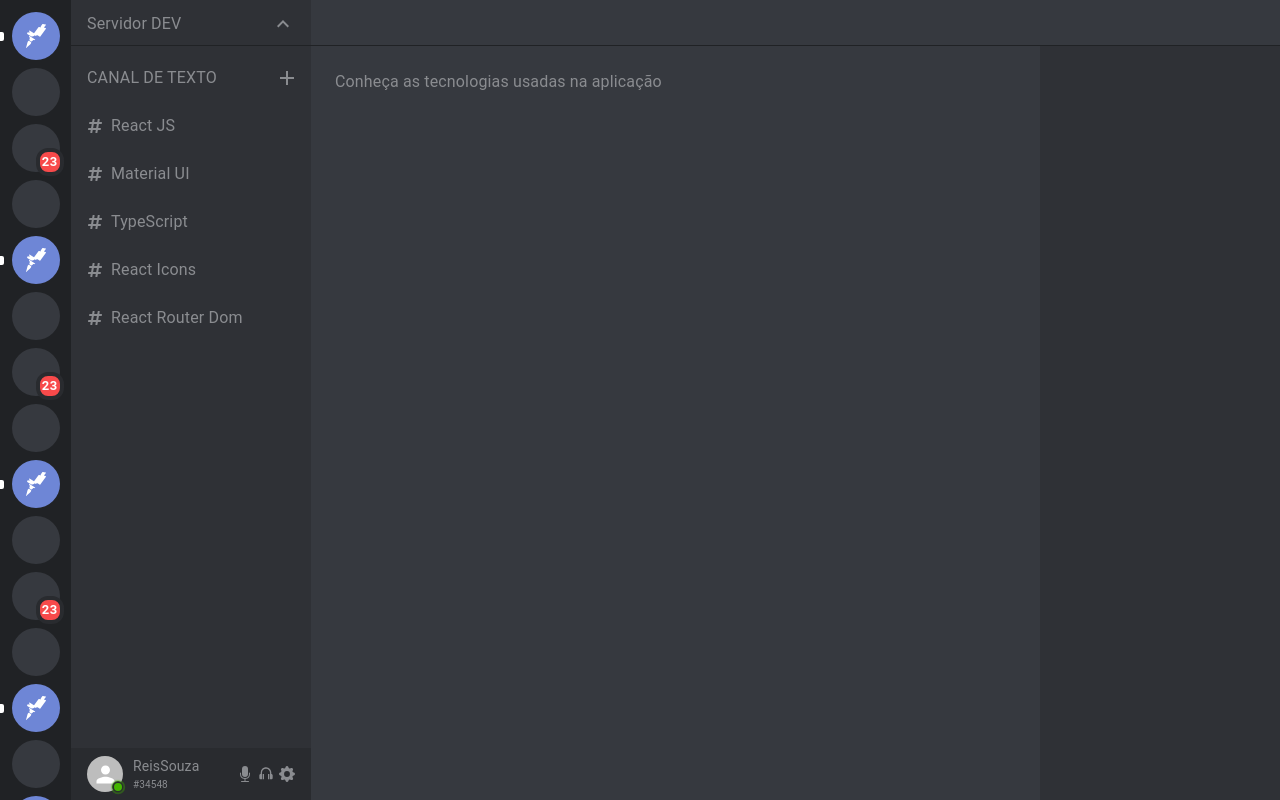
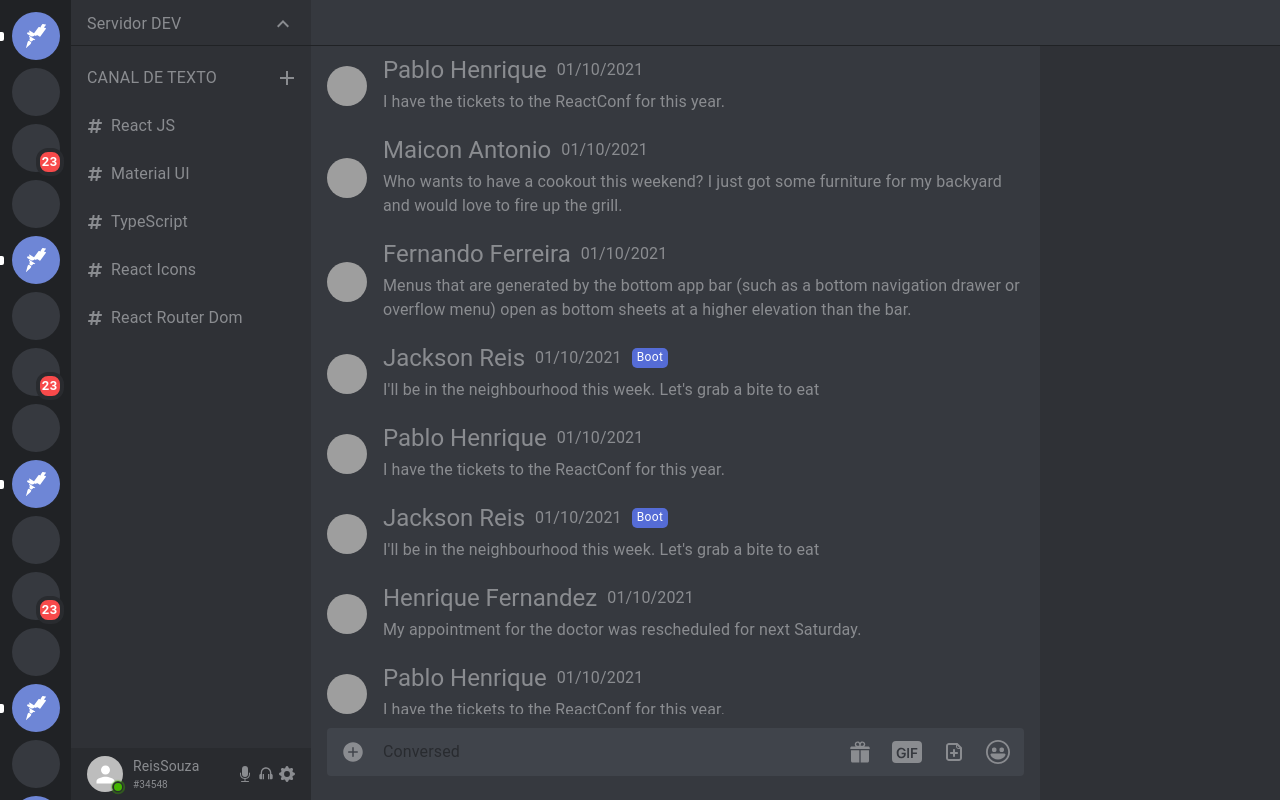
Before and after one commit to michaelmccracken90/Clone-Discord-React-Mui-TS, a React (Create React App) app: page / in a window 1280 px wide. Built offline with nearby package versions, Linux system fonts and the light colour scheme; grey boxes are pictures that could not be loaded.

Commit message:
Adicionando funcionando Boot, e atualizando menssage

```diff
--- a/src/App.tsx
+++ b/src/App.tsx
@@ -1,6 +1,5 @@
 // Import React
 import React from 'react';
-
 // Importando Routes
 import Routes from './Routes/Index';
 
@@ -9,6 +8,7 @@ function App() {
   // HTML
   return (
     <Routes/>
+    // <Test/>
   );
 }
 // Exportando Component
--- a/src/Component/ChatServer/Index.tsx
+++ b/src/Component/ChatServer/Index.tsx
@@ -1,34 +1,19 @@
 // Import React
 import * as React from 'react';
 // Material UI
-import { Box, Grid,  Typography } from '@mui/material';
+import Message from './Message/Index'
+import { Box, Grid, } from '@mui/material';
 // Import Context of state application
 import { AuthContext } from '../../Context';
 // Import Context of Theme application
 import theme from '../../Styles/Theme';
-// import Input from '@mui/material/Input';
-// import { makeStyles } from '@mui/styles';
-// Types of component
+
 interface TabPanelProps {
   children?: React.ReactNode;
   index: number;
   value: number;
 }
-// const useStyles = makeStyles({
-//   input:{
-//     border:'none',
-//     '&::after, &::before,':{
-//       border:'none',
-//       content: {
-//         display:'none'
-//       }
-//     },
-//     '&:hover':{
-//       border:'none'
-//     }
-//   }
-//   });
-// Componenet Interno
+
 function TabPanel(props: TabPanelProps) {
   // Estanciando props para reutilizar
   const {
@@ -48,8 +33,8 @@ function TabPanel(props: TabPanelProps) {
       {...other}
     >
       {selectedIndex === index ? (
-        <Box sx={{ p: 3 }}>
-          <Typography>{children}</Typography>
+        <Box sx={{   position:'relative'}}>
+          {children}
         </Box>
       ) : (<div>teste</div>)}
     </div>
@@ -72,6 +57,7 @@ export default function ChatServe() {
         display: 'flex',
         flexDirection: 'column',
         color: theme.text.primary,
+        padding:0
       }}
     >
       <Box sx={{
@@ -89,24 +75,25 @@ export default function ChatServe() {
           height: 'calc(100vh - 46px)',
         }}
         >
-          <TabPanel value={value} index={0}>
-            Conheça as tecnologias usadas na aplicação
+          <TabPanel value={value} index={0}  >
+            <Message />
+
             {/* <Input type="text"  className={classes.input} /> */}
           </TabPanel>
           <TabPanel value={value} index={1}>
-            React
+          <Message />
           </TabPanel>
           <TabPanel value={value} index={2}>
-            Material Ui
+          <Message  />
           </TabPanel>
           <TabPanel value={value} index={3}>
-            TypeScript
+          <Message />
           </TabPanel>
           <TabPanel value={value} index={4}>
-            React Icons
+          <Message />
           </TabPanel>
           <TabPanel value={value} index={5}>
-            React Router Dom
+          <Message />
           </TabPanel>
 
         </Box>
--- /dev/null
+++ b/src/Component/ChatServer/Message/Boot/Index.tsx
@@ -0,0 +1,49 @@
+// Import Img Logo
+import Logo from '../../../Assets/logo.svg'
+
+// Import React
+import * as React from 'react';
+
+// Import Material UI Styles
+import { makeStyles } from '@mui/styles';
+import theme from '../../../../Styles/Theme'
+// Import Component Material UI Bottom
+import Typography, { TypographyProps } from '@mui/material/Typography';
+
+// Tipando as propriedades que o componente recebera
+interface Props {
+  selected?: Boolean;
+
+}
+
+// Estilo do component
+//  para manter a estilização organizada, entra apenas dois niveis dentro de cada escopo,
+const useStyles = makeStyles({
+  root:{
+    height: '20px',
+    backgroundColor:theme.palette.primary.main,
+    padding:'0 5px',
+    justifyContent:'center',
+    alignItems: 'center',
+    marginLeft:'10px',
+    borderRadius:'5px',
+    color:'#fff',
+
+    display: (props: Props) =>
+      props.selected  ? 'flex' : 'none'
+  }
+
+
+});
+
+// Cria se entao um component novo, reutilizando o button component do material ui,
+// Aonde esse component receber a props criada e as props do componenet do material UI
+export default function ButtonServices(props: Props & Omit<TypographyProps, keyof Props>) {
+  // Estancio todas as proprias dentro de uma unica constante, e passo essa props pro useStyles
+  const { selected, ...other } = props;
+  const classes = useStyles(props);
+  // Return então um button, com estilo criado, e todos estilos ja definidos pelo  material ui com ...other
+  // HTML
+  return <Typography variant='caption' className={classes.root} {...other} />
+
+}
--- /dev/null
+++ b/src/Component/ChatServer/Message/Index.tsx
@@ -0,0 +1,240 @@
+import * as React from 'react';
+import Box from '@mui/material/Box';
+import CssBaseline from '@mui/material/CssBaseline';
+import Paper from '@mui/material/Paper';
+import List from '@mui/material/List';
+import ListItem from '@mui/material/ListItem';
+import ListItemAvatar from '@mui/material/ListItemAvatar';
+import ListItemText from '@mui/material/ListItemText';
+import Avatar from '@mui/material/Avatar';
+import InputBase from '@mui/material/InputBase';
+import IconButton from '@mui/material/IconButton';
+import { IoIosAddCircle } from "react-icons/io";
+import { IoIosGift } from "react-icons/io";
+import { AiOutlineGif } from "react-icons/ai";
+import { TiDocumentAdd } from "react-icons/ti";
+import { GoSmiley } from "react-icons/go";
+import theme from '../../../Styles/Theme'
+import {AuthContext} from '../../../Context/index'
+import Tooltip from '@mui/material/Tooltip';
+import Typography from '@mui/material/Typography';
+import { makeStyles } from '@mui/styles';
+import Boot from './Boot/Index'
+
+const useStyles = makeStyles({
+  List:{
+    borderLeft:(props:MessageExample ) => props.boot ?`1px solid ${theme.palette.primary.main}`: 'none'
+  }
+})
+function refreshMessages(): MessageExample[] {
+  const getRandomInt = (max: number) => Math.floor(Math.random() * Math.floor(max));
+
+  return Array.from(new Array(50)).map(
+    () => messageExamples[getRandomInt(messageExamples.length)],
+  );
+}
+type Props={
+  boot?:boolean;
+}
+export default function FixedBottomNavigation(props: Props ) {
+
+
+
+  const {value} = React.useContext(AuthContext)
+  const ref = React.useRef<HTMLDivElement>(null);
+  const [messages, setMessages] = React.useState(() => refreshMessages());
+
+  React.useEffect(() => {
+    (ref.current as HTMLDivElement).ownerDocument.body.scrollTop = 0;
+    setMessages(refreshMessages());
+  }, [value, setMessages]);
+  function handle(event: any){
+    event.target.style.color = '#ffff22';
+
+  }
+  function handleOf(event: any, ){
+    event.target.style.color = theme.text.primary;
+  }
+
+
+
+
+  return (
+    <Box sx={{ pb: 7 , position:'relative', maxHeight:'calc(100vh - 46px)'}} ref={ref} >
+      <CssBaseline />
+      <List sx={{
+        width:'100%',
+         maxHeight:'calc(100vh - 132px)',
+          overflowY:'scroll',
+
+           '::-webkit-scrollbar': {
+            width: '8px',
+
+          },
+           '::-webkit-scrollbar-thumb': {
+            backgroundColor:theme.background.tertiary,
+            borderRadius:'4px',
+
+          },
+           '::-webkit-scrollbar-track': {
+            backgroundColor:theme.background.primary,
+
+          },
+
+
+
+
+           }} disablePadding>
+        {messages.map(({ primary, secondary, person, data, boot  }, index , ) => (
+          <ListItem button key={index + person}  >
+              {/* `1px solid ${theme.palette.primary.main}` */}
+            <ListItemAvatar>
+              <Avatar alt="Profile Picture" src={person} />
+            </ListItemAvatar>
+            <Box>
+              <Box sx={{display: 'flex',  alignItems: 'center'}}>
+
+              <Typography variant='h5' component='h1' > {primary}</Typography>
+
+              <Typography variant='body1'  component='h1' sx={{display:'flex', alignItems:'center', ml:'10px'}}> {data}</Typography>
+              <Boot selected={boot}> Boot </Boot>
+              </Box >
+              <ListItemText primary={secondary}/>
+
+
+
+            </Box>
+          </ListItem>
+        ))}
+      </List>
+      <Box sx={{height:'86px', width:'100%'}}></Box>
+      <Box sx={{
+        position: 'absolute',
+        bottom: 0,
+        left: 0,
+        right: 0,
+        width:'100%',
+        backgroundColor:theme.background.primary,
+        padding:'10px 16px 24px  16px  '
+
+      }}>
+      <Paper component="form" sx={{
+         backgroundColor:theme.background.input,
+          p: ' 2px 4px ',
+          display: 'flex',
+          alignItems: 'center',
+        boxShadow:'none',
+
+        }}
+
+
+        elevation={3}>
+
+      <IconButton sx={{ p: ' 10px', color: theme.text.primary }} aria-label="menu" >
+        <IoIosAddCircle />
+      </IconButton>
+      <InputBase
+        sx={{ ml: 1, flex: 1 }}
+        placeholder="Conversed"
+        inputProps={{ 'aria-label': 'Conversed' }}
+        multiline
+      />
+      <Tooltip title='Reforce os parças! de Vantagens superbacanas com bate papo Nitro ' arrow>
+      <IconButton type="submit" sx={{ p: '10px', color: theme.text.primary }} aria-label="search">
+        <IoIosGift />
+
+      </IconButton>
+</Tooltip>
+
+      <IconButton color="primary" sx={{ p: '10px', color: theme.background.primary }} aria-label="directions">
+        <Box sx={{ backgroundColor:theme.text.primary, width:30, height:22, borderRadius:1 }}>
+        <AiOutlineGif />
+        </Box>
+      </IconButton>
+
+      <IconButton color="primary" sx={{ p: '10px', color: theme.text.primary }} aria-label="directions">
+        <TiDocumentAdd />
+      </IconButton>
+
+      <IconButton color="primary" sx={{ p: '10px', color: theme.text.primary,   }}
+      aria-label="directions"
+      onMouseOver={handle}
+      onMouseOut={handleOf}
+      value={1}
+      >
+
+
+        <GoSmiley />
+      </IconButton>
+
+      </Paper>
+      </Box>
+    </Box>
+  );
+}
+
+interface MessageExample {
+  primary: string;
+  secondary: string;
+  person: string;
+  data: string;
+  boot?:boolean;
+
+
+}
+
+const messageExamples: readonly MessageExample[] = [
+  {
+    primary: 'Jackson Reis',
+    secondary: "I'll be in the neighbourhood this week. Let's grab a bite to eat",
+    person: '/static/images/avatar/5.jpg',
+    data:'01/10/2021',
+    boot:true
+  },
+  {
+    primary: 'Fabio Aguiar',
+    secondary: `Do you have a suggestion for a good present for John on his work
+      anniversary. I am really confused & would love your thoughts on it.`,
+    person: '/static/images/avatar/1.jpg',
+    data:'01/10/2021'
+  },
+  {
+    primary: 'Kaua Bernardes',
+    secondary: 'I am try out this new BBQ recipe, I think this might be amazing',
+    person: '/static/images/avatar/2.jpg',
+    data:'01/10/2021'
+  },
+  {
+    primary: 'Pablo Henrique',
+    secondary: 'I have the tickets to the ReactConf for this year.',
+    person: '/static/images/avatar/3.jpg',
+    data:'01/10/2021'
+  },
+  {
+    primary: "Henrique Fernandez",
+    secondary: 'My appointment for the doctor was rescheduled for next Saturday.',
+    person: '/static/images/avatar/4.jpg',
+    data:'01/10/2021'
+  },
+  {
+    primary: 'Fernando Ferreira',
+    secondary: `Menus that are generated by the bottom app bar (such as a bottom
+      navigation drawer or overflow menu) open as bottom sheets at a higher elevation
+      than the bar.`,
+    person: '/static/images/avatar/5.jpg',
+    data:'01/10/2021'
+  },
+  {
+    primary: 'Maicon Antonio',
+    secondary: `Who wants to have a cookout this weekend? I just got some furniture
+      for my backyard and would love to fire up the grill.`,
+    person: '/static/images/avatar/1.jpg',
+    data:'01/10/2021'
+  },
+];
+
+// const IconsSmiles ={
+//   {
+
+//   }
+// }
--- a/src/Component/Layout/Index.tsx
+++ b/src/Component/Layout/Index.tsx
@@ -14,9 +14,13 @@ import { Grid } from '@mui/material';
 
 // Component of exportation
 export default function Layout() {
+
 //  HTML
   return (
     <Box sx={{ margin: 0, padding: 0, width: '100vw', height: '100vh', }}>
+      {/* <Button  onMouseOver={handle}>
+teste
+      </Button> */}
       <Grid container >
         <ListServe />
         <RoomServe />
--- a/src/Component/RoomServe/RoomName/ButtonServe/Index.tsx
+++ b/src/Component/RoomServe/RoomName/ButtonServe/Index.tsx
@@ -84,14 +84,14 @@ export default function ButtonServices(props: Props  & Omit<ListItemButtonProps,
   <ListItemSecondaryAction className='Teste' >
 
     <ListItemIcon sx={{minWidth:40}}>
-      <Tooltip title='Add Friends'>
+      <Tooltip title='Add Friends' arrow>
 
       <IconButton sx={{ marginRight: '5px', padding: 0, color:theme.text.primary, maxWidth:'16px', }}  >
 
       <BsPersonPlusFill  className={classes.icon}/>
       </IconButton>
       </Tooltip>
-      <Tooltip title='Config'>
+      <Tooltip title='Config' arrow sx={{backgroundColor:theme.background.tertiary}}>
 
       <IconButton sx={{ margin: 0, padding: 0, color:theme.text.primary, maxWidth:'16px', gap:5}}  >
 
--- a/src/index.tsx
+++ b/src/index.tsx
@@ -12,9 +12,12 @@ import theme from './Styles/Theme';
 import CssBaseline from '@mui/material/CssBaseline';
 // Import Context State
 import { AuthContextProvider } from './Context';
+import { StyledEngineProvider } from '@mui/material/styles';
 
 ReactDOM.render(
   <React.StrictMode>
+    <StyledEngineProvider injectFirst>
+
     <ThemeProvider theme={theme}>
       <CssBaseline>
         <AuthContextProvider>
@@ -22,6 +25,7 @@ ReactDOM.render(
         </AuthContextProvider>
       </CssBaseline>
     </ThemeProvider>
+    </StyledEngineProvider>
   </React.StrictMode>,
   document.getElementById('root')
 );
```
Also changed, not shown: src/Component/RoomServe/UserName/Index.tsx (+4 -5 lines).
